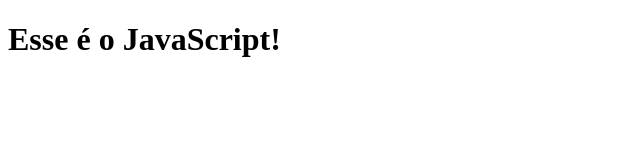
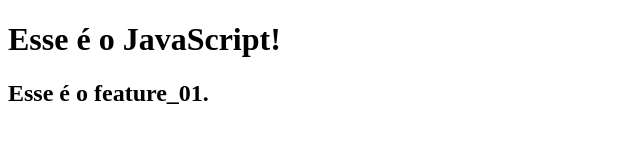
Before and after one commit to HermesSJunior/javascript_git, a plain HTML site: page index.html in a window 1280 px wide. Shown: the whole page, without its empty margins (0-640 px from the left). Drawn offline with Linux system fonts and the light colour scheme.

Commit message:
H2 of feature_01

```diff
--- a/index.html
+++ b/index.html
@@ -10,6 +10,7 @@
 
 <body>
     <h1>Esse é o JavaScript!</h1>
+    <h2>Esse é o feature_01.</h2>
     <script src="script.js"></script>
 </body>
 
```
